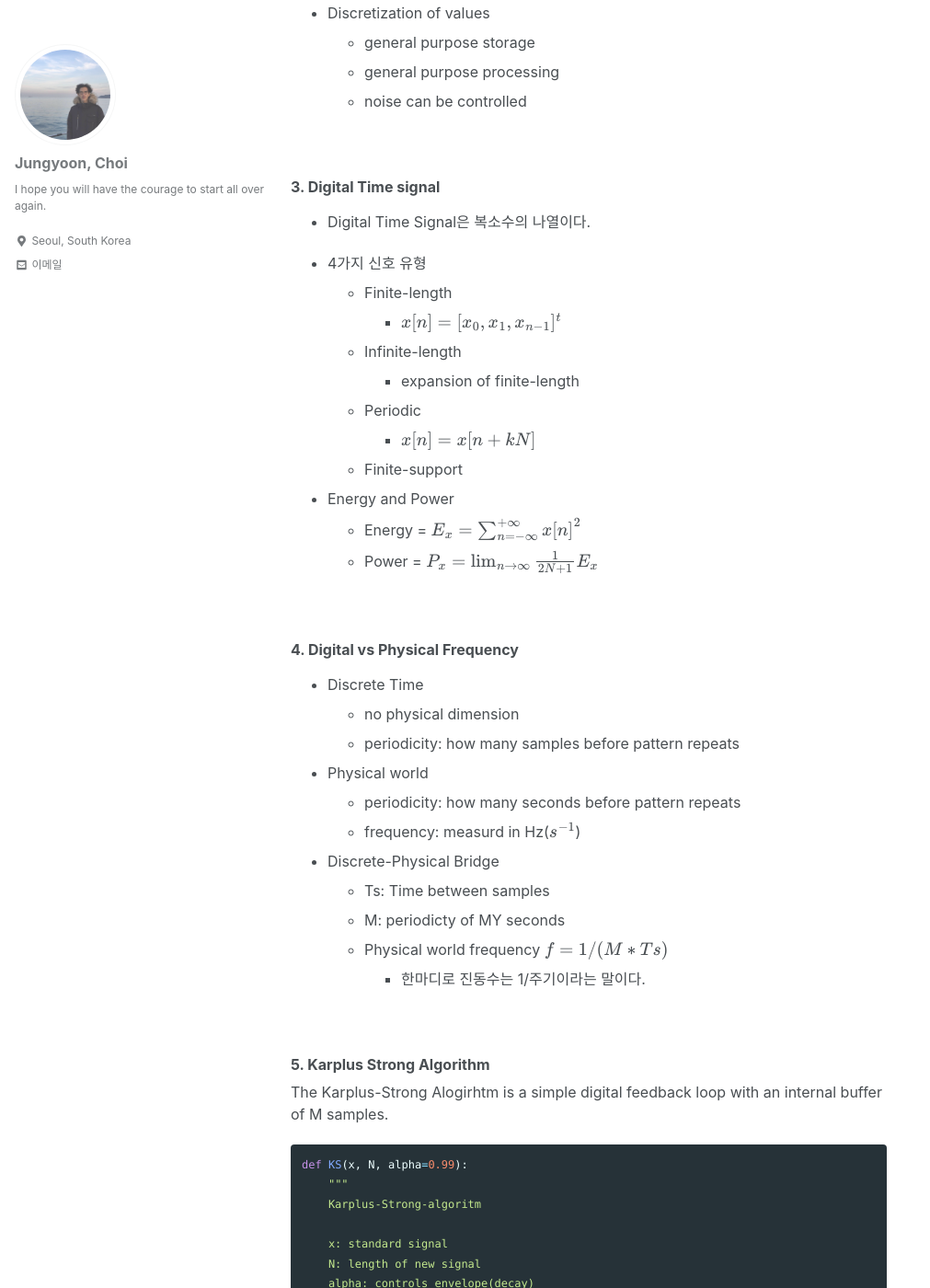
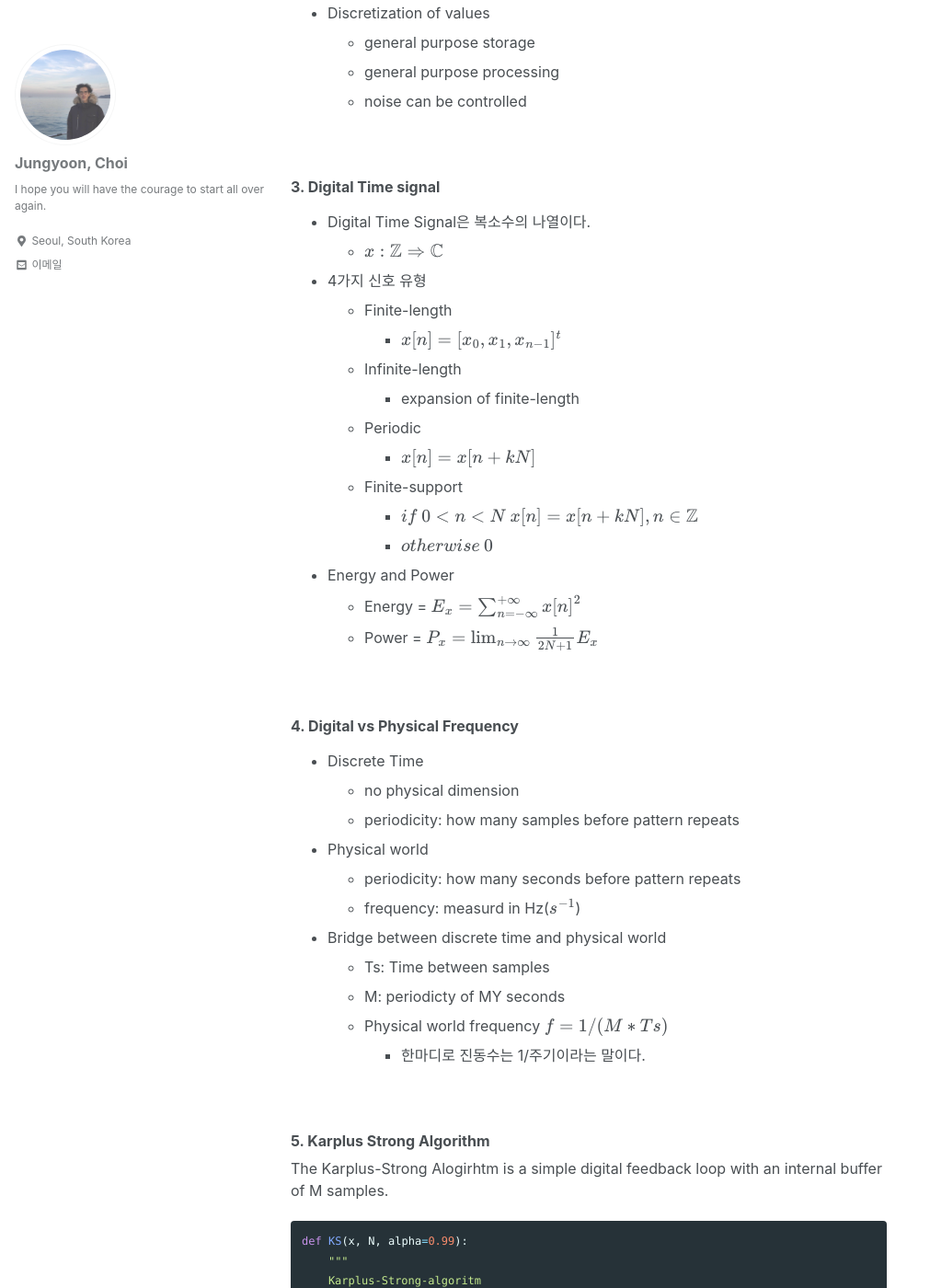
Before and after one commit to lifesailor/lifesailor.github.io, a Jekyll site: the page built from _posts/2019-01-10-signal-processing-1.md, in a window 1280 px wide and 1400 px high, scrolled down 872 px. Shown: the whole window at 92% size, without its empty margins (0-1011 px from the left). Built offline with Jekyll 4.4.1, drawn with Linux system fonts in a browser that asks for light colours; nearby versions of some CDN libraries; formulas are drawn with MathJax 3; comment, search, counter and statistics services are not loaded.

Commit message:
signal processing

```diff
--- a/_posts/2019-01-10-signal-processing-1.md
+++ b/_posts/2019-01-10-signal-processing-1.md
@@ -45,6 +45,7 @@ tags:
 ### 3. Digital Time signal
 
 - Digital Time Signal은 복소수의 나열이다.
+  - $x: \displaystyle \mathbb {Z} \Rightarrow \displaystyle \mathbb {C}$
 
 - 4가지 신호 유형
   - Finite-length
@@ -54,6 +55,8 @@ tags:
   - Periodic
     - $x[n] = x[n + kN]$
   - Finite-support
+    - $if$ $0 < n < N$ $x[n] = x[n + kN], n \in  \displaystyle \mathbb {Z} $
+    - $otherwise$ $0$
 
 - Energy and Power
   - Energy = $E_x = \sum_{n=-\infty}^{+\infty}{x[n]}^2$
@@ -75,7 +78,7 @@ tags:
 
 
 
-- Discrete-Physical Bridge
+- Bridge between discrete time and physical world
   - Ts: Time between samples
   - M: periodicty of MY seconds
   - Physical world frequency $f = 1/(M * Ts)$
@@ -84,10 +87,6 @@ tags:
 <br/>
 
 ### 5. Karplus Strong Algorithm
-
-
-
-
 
 The Karplus-Strong Alogirhtm is a simple digital feedback loop with an internal buffer of M samples.
 
```
